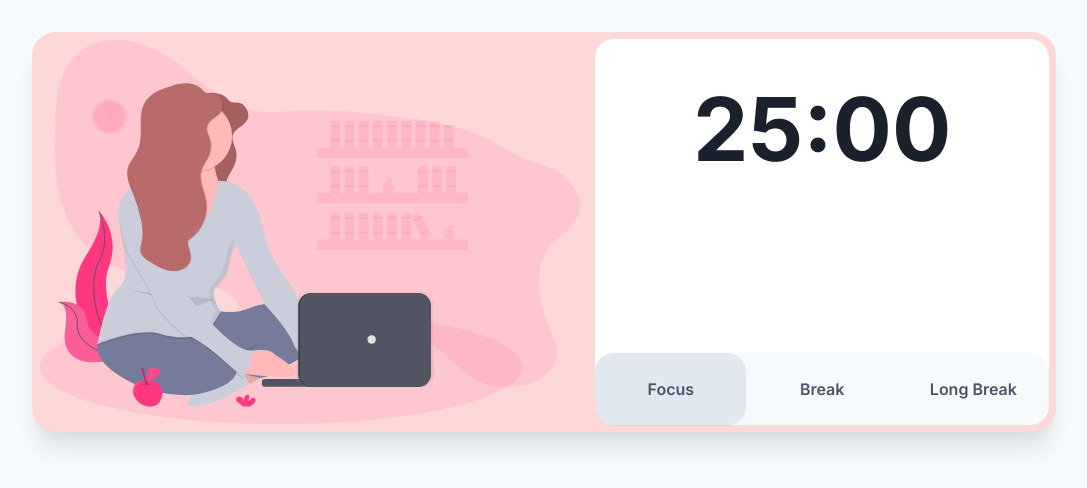
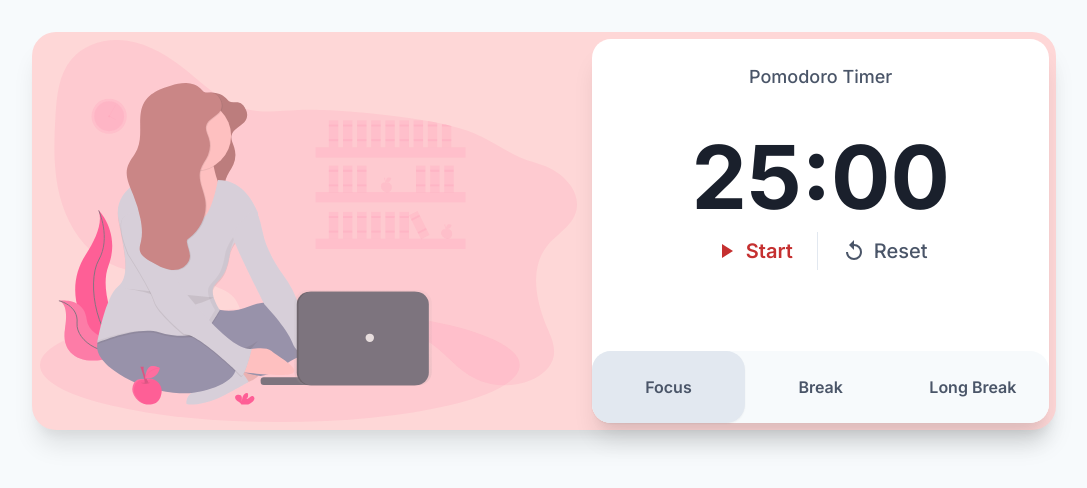
Before and after one commit to NLNT/Pomodoro-timer, a website: page public/index.html in a window 1280 px wide. Shown: the whole page, without its empty margins (96-1183 px from the left). Drawn offline with Linux system fonts and the light colour scheme.

Commit message:
Finish focus timer block

```diff
--- a/public/index.html
+++ b/public/index.html
@@ -18,15 +18,26 @@
 
     <main class="shadow-xl max-w-5xl mx-auto bg-red-200 p-px md:p-0 rounded-b-2xl md:rounded-2xl md:flex md:items-center">
       <!-- Illustration -->
-      <div class="p-2 md:p-2" style="flex: 100;">
+      <div class="p-2 md:p-2 opacity-75" style="flex: 100;">
         <img class="" src="/img/undraw_freelancer_b0my.svg" alt="Woman working illustration">
       </div>
 
       <!-- Right side -->
-      <div class="shadow-inset self-stretch flex flex-col justify-between bg-white rounded-2xl m-xs" style="flex: 84;">
+      <div class="shadow-xl self-stretch flex flex-col justify-between bg-white rounded-xl m-xs mt-3 md:mt-xs" style="flex: 85;">
         <!-- Timer -->
-        <div class="flex justify-center bg-white p-6 mb-3 rounded-xl">
-          <h2 class="text-6xl text-gray-900 font-bold" style="font-size: 5.5rem;">25:00</h2>
+        <div class="flex flex-col flex-1 items-center p-6 mb-3 rounded-xl">
+          <h6 class="font-medium text-gray-700 text-lg">Pomodoro Timer</h6>
+          <h2 class="text-6xl mt-4 md:mt-8 text-gray-900 font-bold leading-tight" style="font-size: 5.5rem;">25:00</h2>
+
+          <!-- Pause & Reset -->
+          <div class="flex justify-evenly items-center font-medium">
+            <a class="flex font-semibold text-xl items-center py-1 px-6 border-r fill-current text-red-700 hover:text-red-800" href="#"><span><svg class="w-6 h-6 mr-2" xmlns="http://www.w3.org/2000/svg" viewBox="0 0 48 48"><defs/><path d="M16 10v28l22-14z"/></svg></span> Start</a>
+
+            <!-- <a class="flex text-lg items-center py-1 px-6 border-r fill-current text-gray-700" href="#"><span><svg class="w-6 h-6 mr-2" xmlns="http://www.w3.org/2000/svg" viewBox="0 0 24 24"><defs/><path d="M6 19h4V5H6v14zm8-14v14h4V5h-4z"/></svg></span> Pause</a> -->
+
+            <a class="flex text-xl items-center py-1 px-6 fill-current text-gray-700" href="#"><span><svg class="w-6 h-6 mr-2" xmlns="http://www.w3.org/2000/svg" viewBox="0 0 24 24"><defs/><path d="M12 5V1L7 6l5 5V7a6 6 0 11-6 6H4a8 8 0 108-8z"/></svg></span> Reset</a>
+          </div>
+          <!-- Start -->
         </div>
 
         <!-- Tabs -->
```
